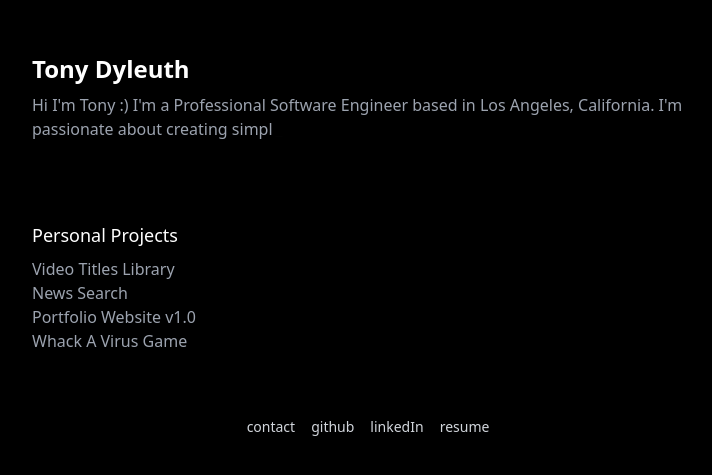
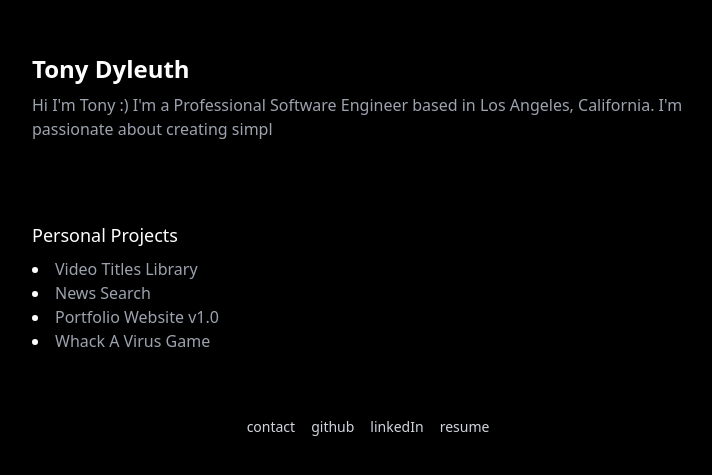
Before and after one commit to tdyleuth/tonydyleuth-website, a Next.js app: page / in a window 1280 px wide. Shown: the part 155-630 px from the top of the page, without its empty margins (272-984 px from the left). Built offline with nearby package versions, Linux system fonts and the light colour scheme.

Commit message:
add bullet list

```diff
--- a/src/pages/index.tsx
+++ b/src/pages/index.tsx
@@ -24,7 +24,7 @@ export default function Home() {
 
       <section className="mb-4">
         <h3 className="text-lg mb-2">Personal Projects</h3>
-        <ul>
+        <ul className="list-disc list-inside">
           <li>
             <a
               href="https://github.com/tdyleuth/video-library"
```
